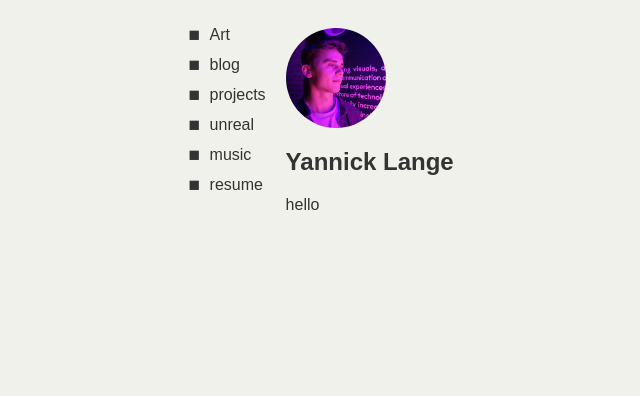
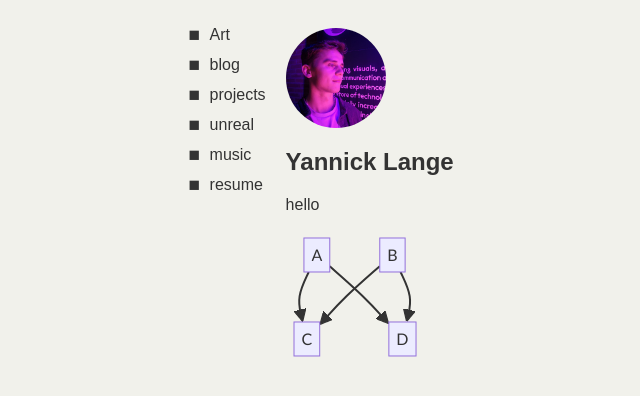
Before and after one commit to YannickLange/yannicklange.com, a SvelteKit app: page / in a window 1280 px wide. Shown: the top 396 px of the page, without its empty margins (13-653 px from the left). Built offline with nearby package versions, Linux system fonts and the light colour scheme.

Commit message:
render mermaid diagram

```diff
--- a/package.json
+++ b/package.json
@@ -23,5 +23,8 @@
 		"svelte": "^4.2.7",
 		"vite": "^4.4.2"
 	},
-	"type": "module"
+	"type": "module",
+	"dependencies": {
+		"mermaid": "^10.6.1"
+	}
 }
--- /dev/null
+++ b/src/lib/components/Code.svelte
@@ -0,0 +1,19 @@
+<script>
+    import { onMount } from 'svelte';
+    import mermaid from 'mermaid';
+
+    export let code = '';
+
+    onMount(() => {
+        mermaid.initialize({ startOnLoad: true });
+        mermaid.contentLoaded();
+    });
+</script>
+
+<div class="mermaid">
+    {code}
+</div>
+
+<style>
+
+</style>
--- a/src/routes/+page.svelte
+++ b/src/routes/+page.svelte
@@ -1,8 +1,11 @@
 <script>
     import '$lib/styles/style.css';
     import Portrait from '$lib/components/Portrait.svelte';
+    import Code from '$lib/components/Code.svelte';
+    let mermaidCode = 'flowchart TB; A & B --> C & D';
 </script>
 
 <Portrait/>
 <h2>Yannick Lange</h2>
 <p>hello</p>
+<Code code={mermaidCode}/>
```
Also changed, not shown: 1 other file (tests, documents, lock files or other folders).
